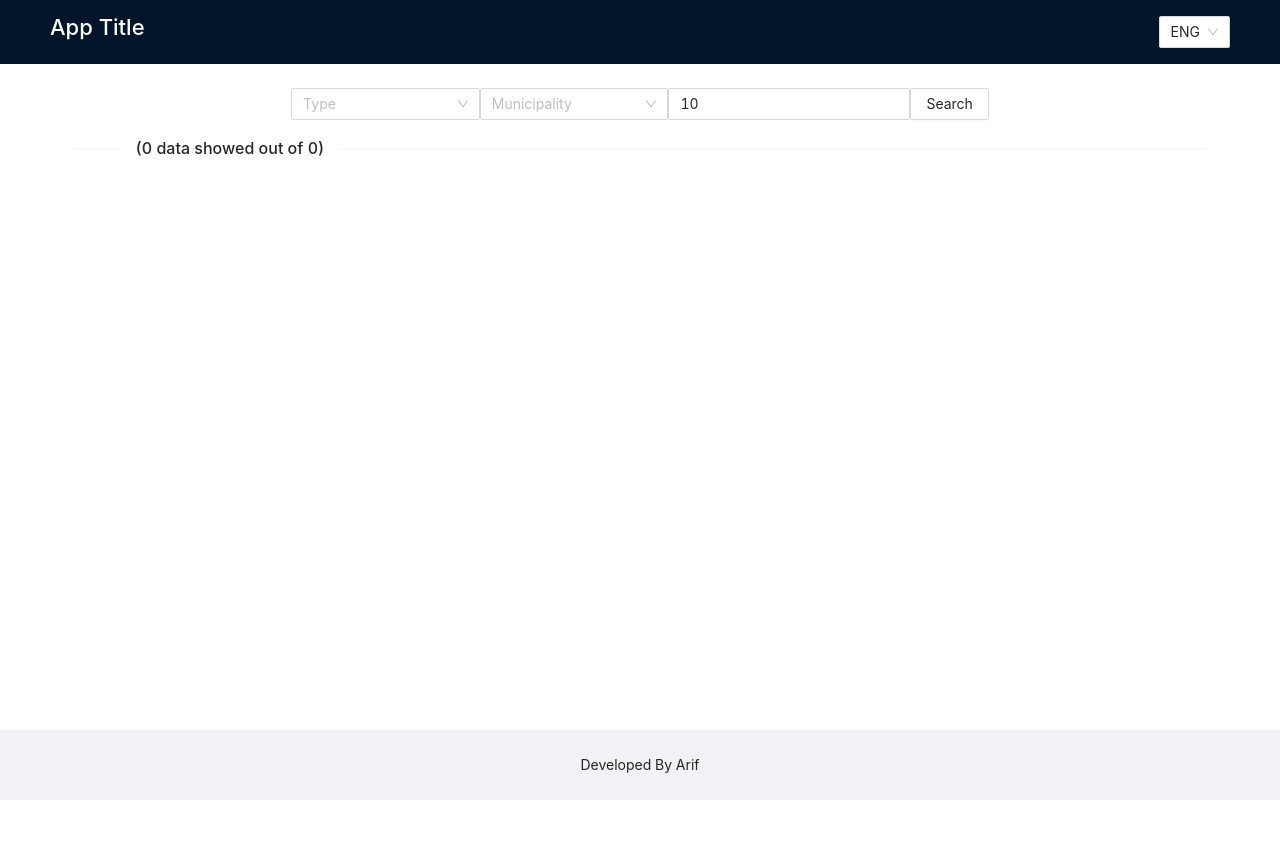
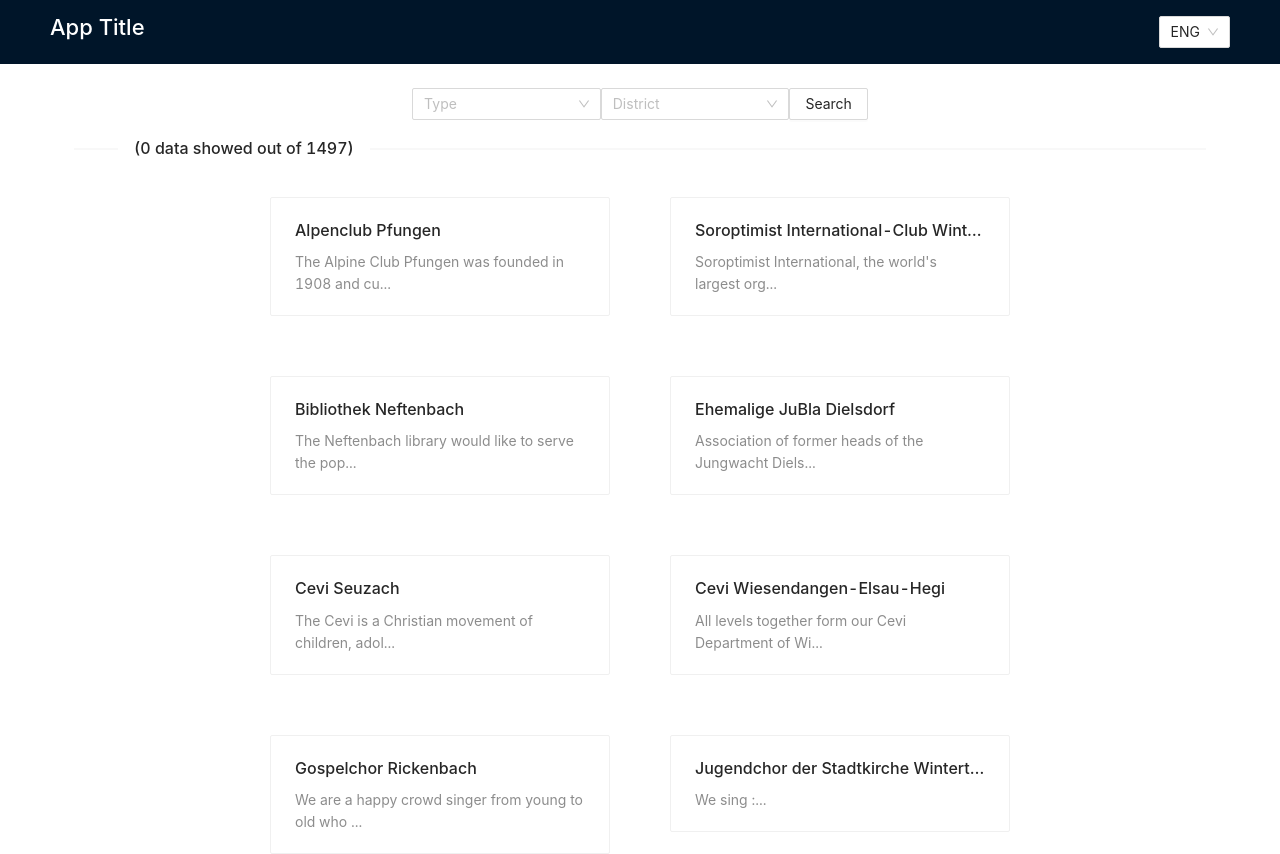
Before and after one commit to mrron313/vuejs-listings-details-view, a Vue app: page / in a window 1280 px wide. Shown: the top 854 px of the page. Before the commit the page ends 800 px from the top, so only its background shows below. Built offline with nearby package versions, Linux system fonts and the light colour scheme; what @fawmi/vue-google-maps would draw is missing.

Commit message:
feedback changes

```diff
--- a/src/App.vue
+++ b/src/App.vue
@@ -1,7 +1,7 @@
 <template>
     <a-layout :style="{ minHeight: '100vh', height : '100%', }">
       <a-layout-header :style="{ position: 'fixed', zIndex: 1, width: '100%', color: '#fff', display: 'flex', 'justify-content': 'space-between', 'align-items': 'center' }">
-        <router-link to="/"><h3 :style="{  fontSize: '22px', color: '#fff', display: 'inline-block' }">App Title</h3></router-link>
+        <router-link to="/"><h3 :style="{  fontSize: '22px', color: '#fff', display: 'inline-block' }">{{ labels.Title[store.lng] }}</h3></router-link>
         <a-select
           @change="handleLanguageChange"
           v-model:value="store.lng"
@@ -16,7 +16,7 @@
         </div>
       </a-layout-content>
       <a-layout-footer :style="{ textAlign: 'center' }">
-        {{ labels['Developed By'][store.lng] }} Arif
+        ---------
       </a-layout-footer>
     </a-layout>
 </template>
--- a/src/components/Listings/LisitingItem.vue
+++ b/src/components/Listings/LisitingItem.vue
@@ -1,7 +1,7 @@
 <template>
-  <a-col :span="5">
+  <a-col flex="'200px'">
     <a-card hoverable style="width: 340px; margin: 20px" @click="goToDetails(item.id)">
-      <a-card-meta :title="item.District">
+      <a-card-meta :title="item.AN">
         <template #description>{{ this.shortentDescription(item.Description[store.lng]) }}</template>
       </a-card-meta>
     </a-card>
--- a/src/components/Listings/index.vue
+++ b/src/components/Listings/index.vue
@@ -1,5 +1,5 @@
 <template>
-    <a-row type="flex" justify="center">
+    <a-row type="flex" justify="center" :style="{ gap: '20px' }">
       <LisitingItem v-for="item in lists" :item="item" :key="item.id" />
     </a-row>
 </template>
--- a/src/components/MapComponent.vue
+++ b/src/components/MapComponent.vue
@@ -3,7 +3,7 @@
     :center="center"
     :zoom="14"
     map-type-id="terrain"
-    style="width: 450px; height: 450px"
+    style="width: 100%; height: 450px"
     ref="myMapRef"
   >
     <GMapMarker
@@ -26,7 +26,6 @@
   },
   methods: {
     setMarker (val) {
-      console.log(this.$props.address, val)
       this.marker = val;
       this.center = val;
     }
--- a/src/views/Details.vue
+++ b/src/views/Details.vue
@@ -1,19 +1,18 @@
 <template>
-  <a-row type="flex" justify="center" :style="{marginTop: '20px'}">
+  <a-divider orientation="left">{{ labels.Details[store.lng] }}</a-divider>
 
-    <a-divider orientation="left">{{ labels.Details[store.lng] }}</a-divider>
-
-    <a-col :span="7">
+  <a-row type="flex" justify="center" :style="{marginTop: '20px', gap: '40px'}">
+    <a-col flex="400px">
       <MapComponent :address='this.details.Address' />
     </a-col>
 
-    <a-col :span="6">
+    <a-col flex="400px">
       <div :style="{ display: 'flex', justifyContent: 'center', flexDirection: 'column', height: '100%', fontSize: '17px', lineHeight: '22px' }">
         <h4 :style="{ fontSize: '22px', lineHeight: '22px' }">{{ details?.AN }}</h4>
         {{ details?.Description[store.lng] }}
 
         <div :style="{ marginTop: '15px' }">
-          <div :style="{ display: 'flex', justifyContent: 'space-between' }"><strong>{{ labels.Website[store.lng] }}: </strong><span>{{ details.Webseite }}</span> </div>
+          <div :style="{ display: 'flex', justifyContent: 'space-between' }"><strong>{{ labels.Website[store.lng] }}: </strong><a :href="details.Webseite" target="_blank">{{ details.Webseite }}</a> </div>
           <div :style="{ display: 'flex', justifyContent: 'space-between' }"><strong>{{ labels.Telephone[store.lng] }}: </strong><span>{{ details.Phone }}</span> </div>
           <div :style="{ display: 'flex', justifyContent: 'space-between' }"><strong>{{ labels.Members[store.lng] }}: </strong><span>{{ details.NOM }}</span> </div>
           <div :style="{ display: 'flex', justifyContent: 'space-between' }"><strong>{{ labels.Address[store.lng] }}: </strong><span>{{ details.Address }}</span> </div>
--- a/src/views/Home.vue
+++ b/src/views/Home.vue
@@ -17,7 +17,7 @@
       <a-select
         ref="select"
         style="width: 100%"
-        :placeholder="labels.Municipality[store.lng]"
+        :placeholder="labels.District[store.lng]"
         v-model="filters.municipality"
         @change="handleMunicipalityChange"
       >
@@ -25,15 +25,12 @@
         <a-select-option v-for="district in districts" :value="district">{{district}}</a-select-option>
       </a-select>
     </a-col>
-    <a-col :order="3">
-      <a-input :placeholder="labels.Limit[store.lng]" v-model:value="limit" />
-    </a-col>
     <a-col :order="4">
       <a-button @click="handleSearch">{{ labels.Search[store.lng] }}</a-button>
     </a-col>
   </a-row>
 
-  <a-divider orientation="left">({{ showed }} data showed out of {{ total }}) </a-divider>
+  <a-divider orientation="left">({{ showed }} {{ labels.DataShowed[store.lng] }} {{ total }}) </a-divider>
 
   <!-- Listings -->
   <Listings :lists="filteredLists" />
@@ -53,11 +50,10 @@
           type: '',
           municipality: '',
         },
-        limit: 10,
         lists: List,
-        filteredLists: [],
-        total: 0,
+        filteredLists: List,
         showed: 0,
+        total: List.length,
         districts: Districts,
         labels: Labels,
         types: {
@@ -100,9 +96,8 @@
           return munfound && typefound;
         });
 
-        this.total = fl.length;
-        this.showed = this.limit <= fl.length? this.limit : fl.length;
-        this.filteredLists = fl.splice(0, this.limit);
+        this.showed = fl.length;
+        this.filteredLists = fl;
       }
     },
   };
```
Also changed, not shown: src/_dev/data.js.
